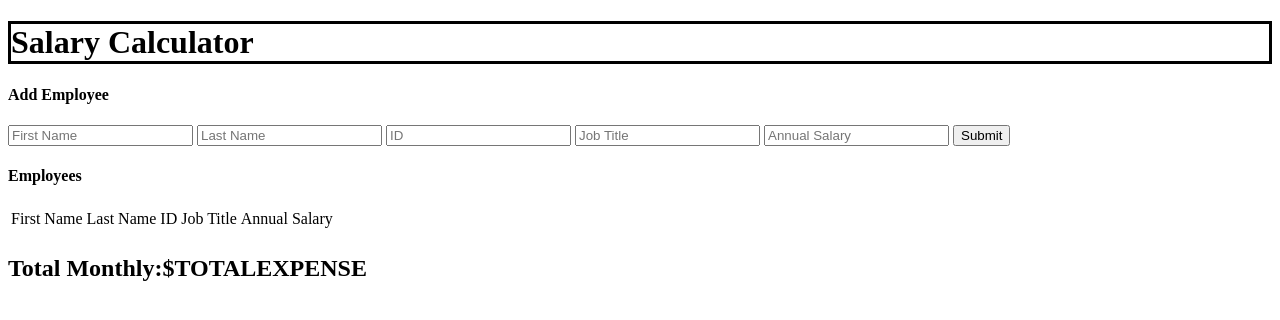
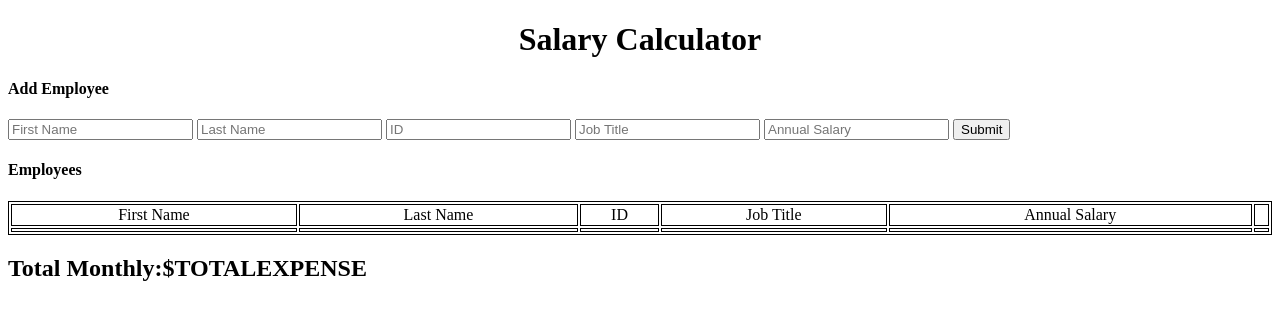
Before and after one commit to mwerneke/salaryCal, a plain HTML site: page index.html in a window 1280 px wide. Drawn offline with Linux system fonts and the light colour scheme.

Commit message:
tablestyling

```diff
--- a/salCal.css
+++ b/salCal.css
@@ -1,11 +1,24 @@
 h1 {
-    display: block;
+
     font-size: 2em;
     margin-block-start: 0.67em;
     margin-block-end: 0.67em;
     margin-inline-start: 0px;
     margin-inline-end: 0px;
     font-weight: bold;
-    border-bottom: 5px;
-    border:solid, black
+    text-align: center;
+
 }
+
+#employeeTable{
+    text-align: center;
+}
+
+table{
+    width: 100%
+}
+table, tr,td{
+    border: 1px solid black;
+    text-align: center;
+
+}
```
